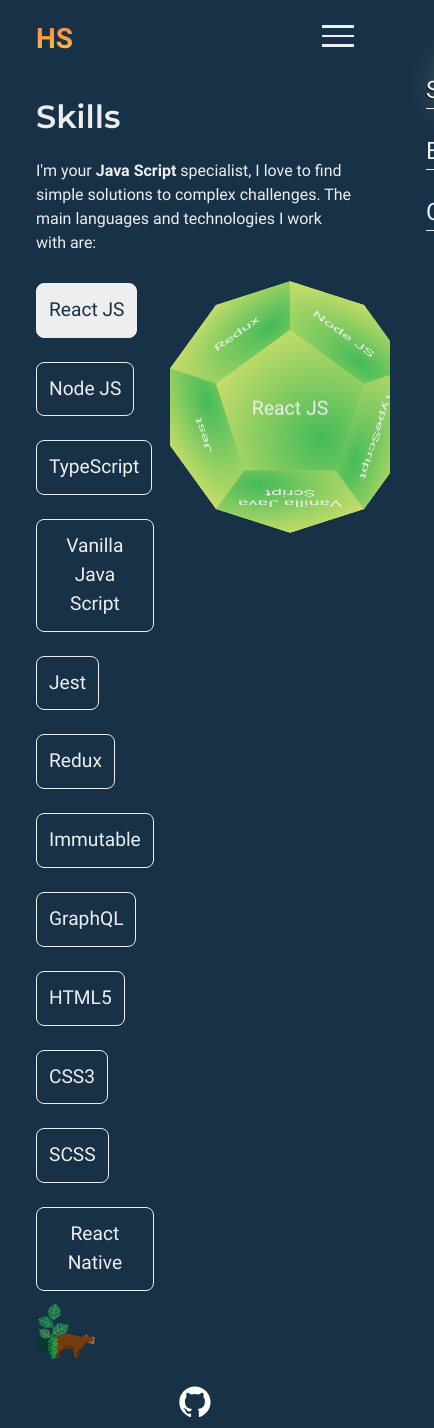
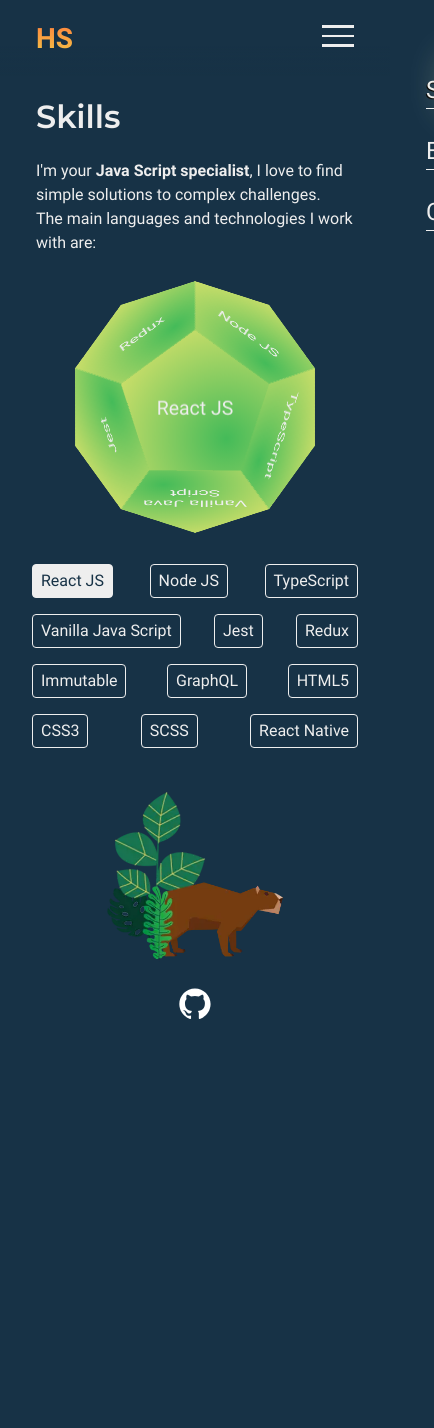
Before and after one commit to harisolaas/harisolaas-personal-portfolio, a Next.js app: page /skills in a window 390 px wide. Shown: the whole page, 434 px wide, since content can reach past the window. After the commit the page ends 1030 px from the top, so only its background shows below. Built offline with nearby package versions, Linux system fonts and the light colour scheme.

Commit message:
Skills page mobile styling

```diff
--- a/pages/skills.tsx
+++ b/pages/skills.tsx
@@ -24,42 +24,70 @@ const technologies = [
   "React Native",
 ];
 const DodecahedronContainer = styled.div`
-  grid-column-start: 3;
-  grid-row: 1 / 3;
+  grid-row: 1 / 2;
+  margin-bottom: 12px;
+  ${media("medium")`
+    grid-column-start: 3;
+    grid-row: 1 / 3;
+    margin-bottom: 0;
+  `}
 `;
 const List = styled.ul`
+  display: flex;
   flex-wrap: wrap;
-  grid-column: 1 / 3;
+  justify-content: space-between;
   list-style: none;
-  margin: 0 -12px;
+  margin: 0 -12px 12px;
   padding: 0;
+  ${media("medium")`
+    display: block;
+    grid-column: 1 / 3;
+    margin-bottom: 0;
+  `}
 `;
 const ListGrid = styled.div`
   display: grid;
   ${media("medium")`
     grid-template-columns: 3fr 2fr 8fr;
-    grid-template-rows: 5fr 3fr;
+    grid-template-rows: 5fr auto;
+    margin-top: 24px;
   `}
 `;
 const ListItem = styled.li`
-  float: left;
-  padding: 12px;
+  padding: 8px;
+  ${media("medium")`
+    float: left;
+    padding: 12px;
+  `}
+`;
+const Tapir = styled.div`
+  margin: 24px auto 0;
+  max-width: 176px;
+  ${media("medium")`
+    margin: unset;
+    max-width: unset;
+  `}
 `;
 const TechButton = styled.button<{ active: boolean }>`
   ${defaultText}
   background-color: ${({ active, theme }) =>
     active ? theme.colors.primary : theme.colors.background};
   border: 1px solid ${({ theme }) => theme.colors.primary};
-  border-radius: 8px;
+  border-radius: 4px;
   color: ${({ active, theme }) =>
     active ? theme.colors.background : theme.colors.primary};
   cursor: pointer;
-  font-size: 1.2rem;
-  padding: 12px;
+  font-size: 1rem;
+  padding: 4px 8px;
   transition: all 0.3s;
   :hover {
     box-shadow: 0px 0 5px 0.5px ${({ theme }) => theme.colors.firefly};
   }
+  ${media("medium")`
+    border-radius: 8px;
+    font-size: 1.2rem;
+    padding: 12px;
+  `}
 `;
 
 export default function Skills(): JSX.Element {
@@ -70,9 +98,10 @@ export default function Skills(): JSX.Element {
       <Main>
         <H1>Skills</H1>
         <Text>
-          I'm your <strong>Java Script</strong> specialist, I love to find
-          simple solutions to complex challenges. The main languages and
-          technologies I work with are:
+          I'm your <strong>Java Script specialist</strong>, I love to find
+          simple solutions to complex challenges.
+          <br />
+          The main languages and technologies I work with are:
         </Text>
         <ListGrid>
           <List>
@@ -94,7 +123,7 @@ export default function Skills(): JSX.Element {
               onFaceClick={handleTechChange}
             />
           </DodecahedronContainer>
-          <div>
+          <Tapir>
             <Image
               src="/images/tapir.webp"
               alt="Tapir illustration"
@@ -102,7 +131,7 @@ export default function Skills(): JSX.Element {
               priority
               width={259}
             />
-          </div>
+          </Tapir>
         </ListGrid>
       </Main>
     </Layout>
```
Also changed, not shown: components/button-prev-next.tsx (+8 -8 lines).
